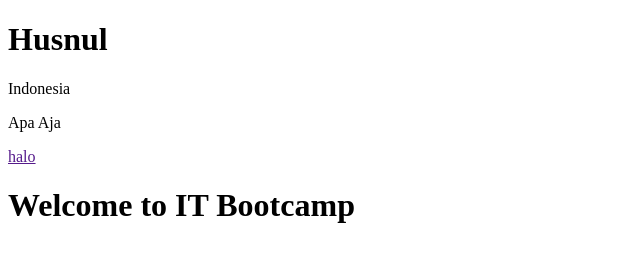
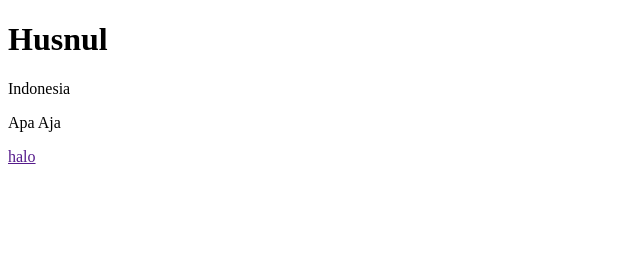
Before and after one commit to husnul-bit/Latihan-6, a plain HTML site: page index.html in a window 1280 px wide. Shown: the whole page, without its empty margins (0-640 px from the left). Drawn offline with Linux system fonts and the light colour scheme.

Commit message:
Tambahkan File

```diff
--- a/index.html
+++ b/index.html
@@ -10,6 +10,5 @@
     <p>Indonesia</p>
     <p>Apa Aja</p>
     <a href="">halo</a>
-    <h1>Welcome to IT Bootcamp</h1>
   </body>
 </html>
```
